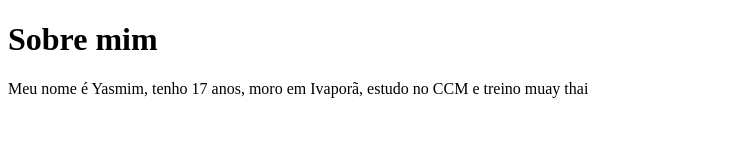
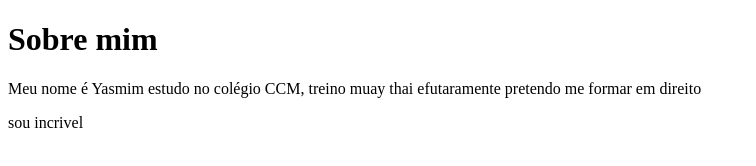
Before and after one commit to yasmimoliveirajesus-bit/Yasmim-Victoria-, a plain HTML site: page index.html in a window 1280 px wide. Shown: the whole page, without its empty margins (0-756 px from the left). Drawn offline with Linux system fonts and the light colour scheme.

Commit message:
rihhihruihuudnuy

```diff
--- a/index.html
+++ b/index.html
@@ -4,10 +4,12 @@
     <meta charset="UTF-8">
     <meta name="viewport" content="width=device-width, initial-scale=1.0">
     <title>Yasmim Victória</title>
+
 </head>
 <body>
 <h1>Sobre mim</h1>
-<p>Meu nome é Yasmim, tenho 17 anos, moro em Ivaporã, estudo no CCM e treino muay thai </p>
+<p>Meu nome é Yasmim estudo no colégio CCM, treino muay thai efutaramente pretendo me formar em direito  </p>
+<p>sou incrivel</p>
 
 
 
--- /dev/null
+++ b/style.css
@@ -0,0 +1,3 @@
+body{
+     background-color: fuchsia;
+}
```
